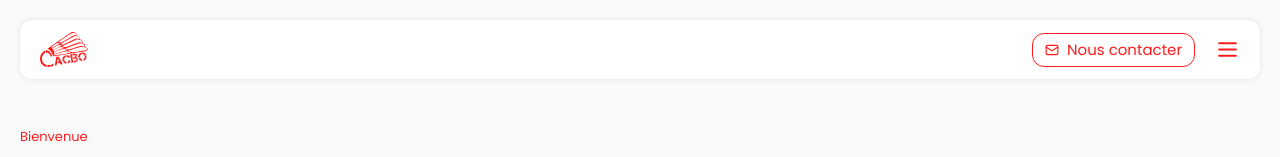
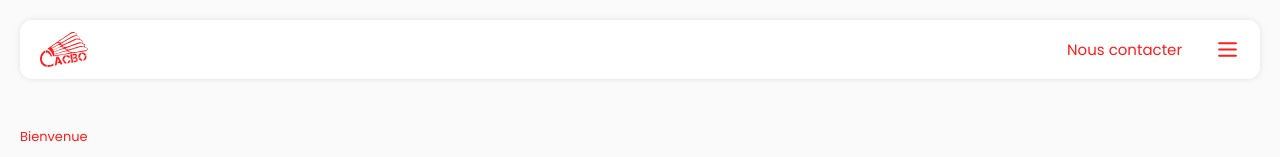
Before and after one commit to Matsuel/CACBO-Badminton, a Next.js app: page / in a window 1280 px wide. Shown: the top 157 px of the page. Built offline with nearby package versions, Linux system fonts and the light colour scheme; a web font is replaced by a local one.

Commit message:
Ajout de la variante 'ghost' au composant Button et mise à jour du bouton de contact dans la Navbar pour utiliser cette nouvelle variante.

```diff
--- a/src/components/Button.tsx
+++ b/src/components/Button.tsx
@@ -4,7 +4,7 @@ import Link, { type LinkProps } from 'next/link'
 import type React from 'react'
 
 interface ButtonProps extends LinkProps, React.ButtonHTMLAttributes<HTMLAnchorElement> {
-    variant?: 'primary' | 'inverted'
+    variant?: 'primary' | 'inverted' | 'ghost';
 }
 
 const Button = ({
@@ -17,6 +17,7 @@ const Button = ({
     const variants = {
         primary: "bg-white text-redcolor hover:bg-redcolor hover:text-white",
         inverted: "bg-redcolor text-white hover:bg-white hover:text-redcolor",
+        ghost: "bg-transparent text-redcolor hover:bg-redcolor hover:text-white border-transparent hover:border-redcolor"
     }
 
     return (
--- a/src/components/UI/Navbar.tsx
+++ b/src/components/UI/Navbar.tsx
@@ -1,9 +1,9 @@
 "use client";
-import { Mail, Menu, X } from 'lucide-react';
+import { navbarLinks } from '@/constantes/navbar';
+import { Menu, X } from 'lucide-react';
 import Image from 'next/image';
 import { useState } from 'react';
 import Button from '../Button';
-import { navbarLinks } from '@/constantes/navbar';
 import NavbarLink from './NavbarLink';
 
 const Navbar = () => {
@@ -22,8 +22,7 @@ const Navbar = () => {
                 />
 
                 <div className='flex flex-row items-center gap-5'>
-                    <Button href='/contact'>
-                        <Mail size={14} />
+                    <Button href='/contact' variant='ghost'>
                         Nous contacter
                     </Button>
                     <button
```
